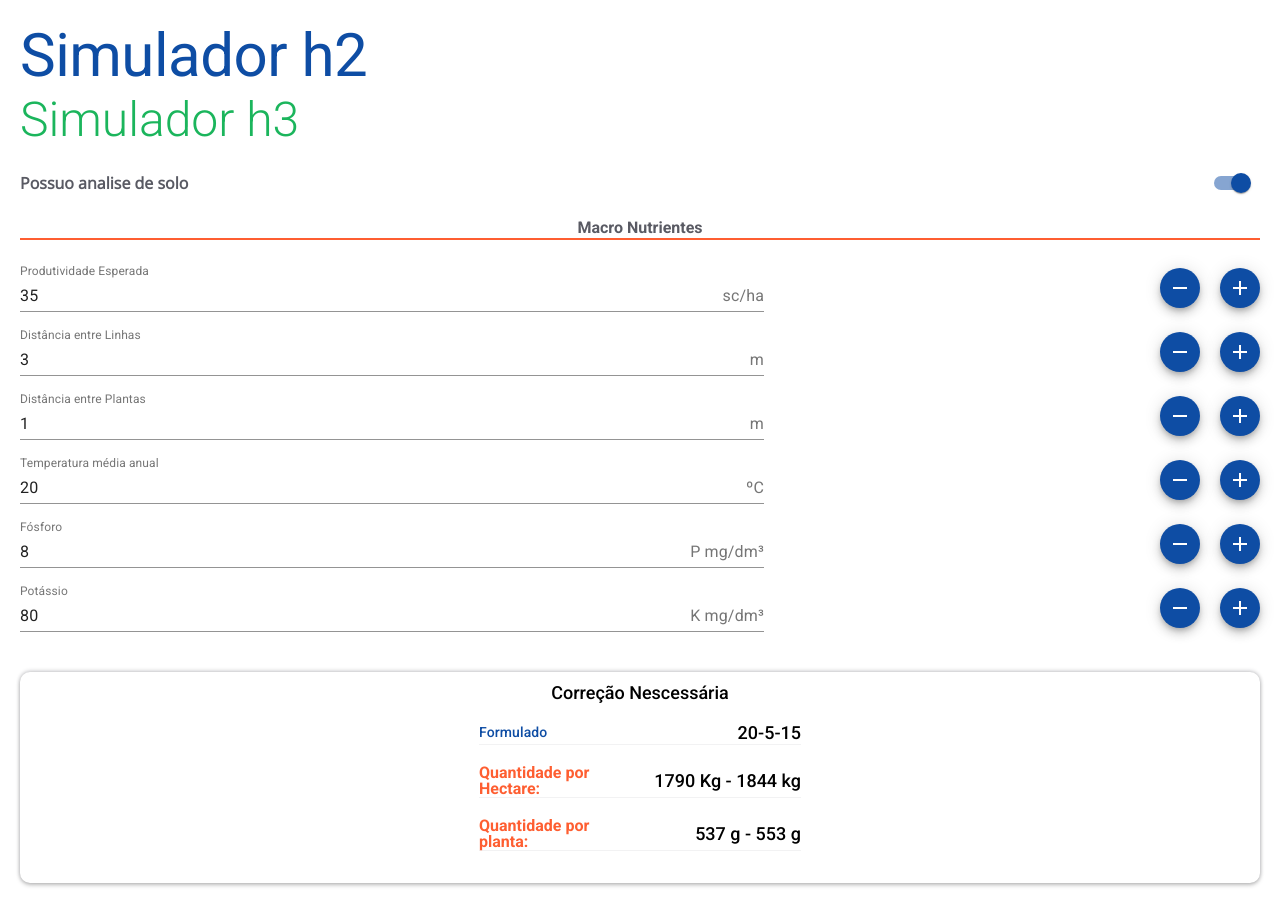
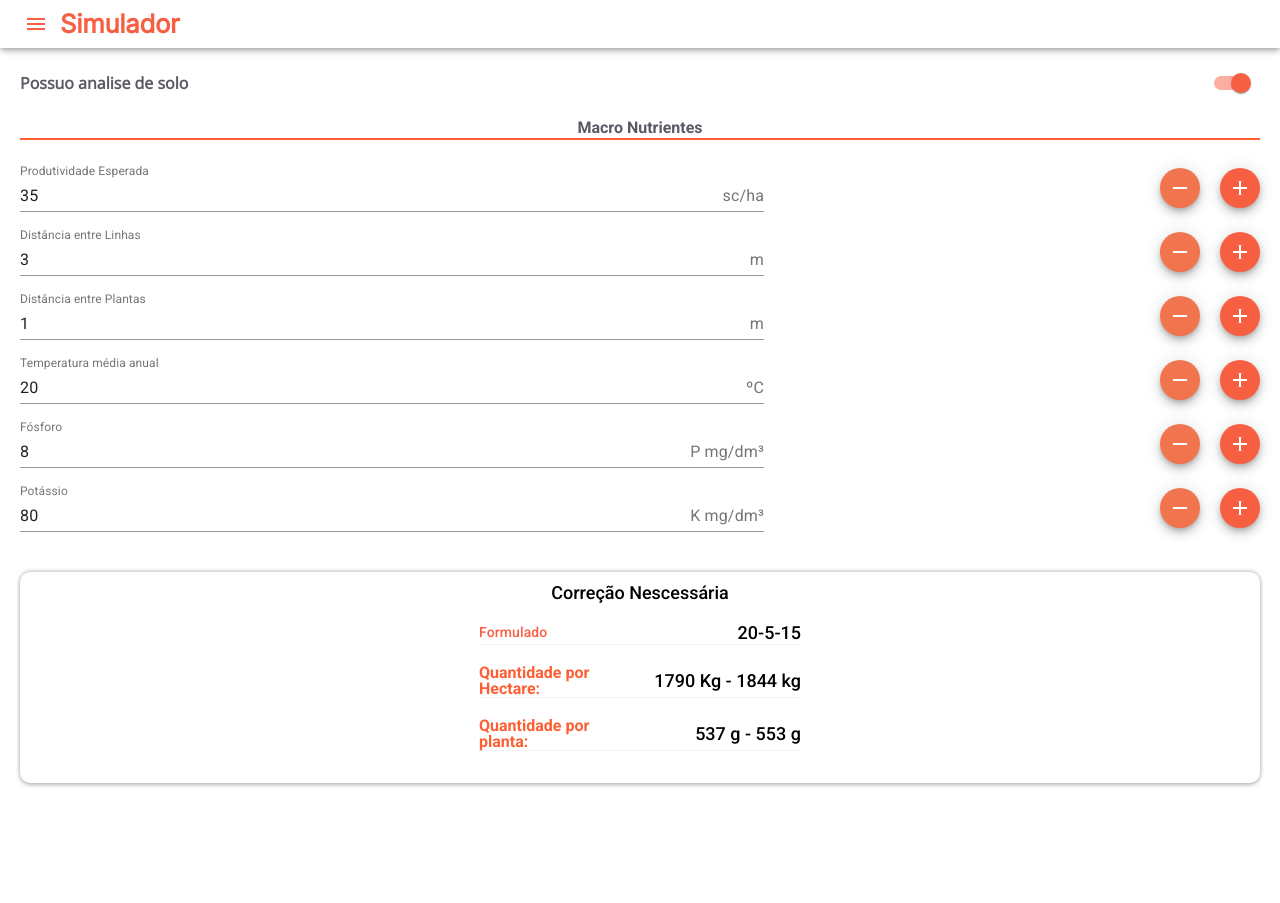
Before and after one commit to camilocoelhogomes/insumos_react, a React (Create React App) app: page / in a window 1280 px wide. After the commit the page ends 831 px from the top, so only its background shows below. Built offline with nearby package versions, Linux system fonts and the light colour scheme.

Commit message:
appbar added

```diff
--- a/package.json
+++ b/package.json
@@ -11,6 +11,7 @@
     "react": "^17.0.2",
     "react-dom": "^17.0.2",
     "react-scripts": "4.0.3",
+    "styled-components": "^5.3.1",
     "web-vitals": "^1.1.2"
   },
   "scripts": {
--- a/public/index.html
+++ b/public/index.html
@@ -15,6 +15,10 @@
   <link rel="preconnect" href="https://fonts.gstatic.com" crossorigin>
   <link href="https://fonts.googleapis.com/css2?family=Open+Sans&display=swap" rel="stylesheet">
 
+  <link rel="preconnect" href="https://fonts.googleapis.com">
+  <link rel="preconnect" href="https://fonts.gstatic.com" crossorigin>
+  <link href="https://fonts.googleapis.com/css2?family=Inter&display=swap" rel="stylesheet">
+
   <title>React App</title>
 </head>
 
--- a/src/App.js
+++ b/src/App.js
@@ -4,6 +4,11 @@ import { MuiThemeProvider, createTheme } from '@material-ui/core/styles';
 import npkCalculation from "./formula/npkCalculation";
 import theme from './theme';
 import './App.css';
+import AppBar from '@material-ui/core/AppBar';
+import Toolbar from '@material-ui/core/Toolbar';
+import IconButton from '@material-ui/core/IconButton';
+import MenuIcon from '@material-ui/icons/Menu';
+import styled from 'styled-components';
 
 
 import Calculator from './components/Calculator'
@@ -67,10 +72,20 @@ function App() {
 	}
 
 	return (
+
 		<div className='root'>
 			<MuiThemeProvider theme={theme}>
-				<Typography color='primary' variant='h2'>Simulador h2</Typography>
-				<Typography color='secondary' variant='h3'>Simulador h3</Typography>
+				<AppBar position="fixed" color='inherit'>
+					<Toolbar variant="dense">
+						<IconButton edge="start" color="primary" aria-label="menu">
+							<MenuIcon />
+						</IconButton>
+						<Typography variant="h2" color="primary">
+							Simulador
+						</Typography>
+					</Toolbar>
+				</AppBar>
+				<Main>
 					<div className='solo-analisys'>
 						<p className='solo-analisys-label'>Possuo analise de solo</p>
 						<Switch
@@ -92,12 +107,17 @@ function App() {
 					<Output
 						formula={formula}
 					/>
+				</Main>
 			</MuiThemeProvider>
 		</div>
 	);
 }
 
 export default App;
+
+const Main = styled.main`
+	padding: 48px 20px;
+`
 
 const library = [
 	{
--- a/src/components/CalculatorInput.js
+++ b/src/components/CalculatorInput.js
@@ -26,7 +26,7 @@ const CalculatorInput = ({ input, name, hasSoloAnalisys, changeInput, decInput,
                 />
             </div>
             <div className='input-change-buttons'>
-                <Fab onClick={() => decInput(name)} size='small' color='primary'>
+                <Fab onClick={() => decInput(name)} size='small' color='secondary'>
                     <Remove
                         style={{ color: '#FFFFFF' }}
                     />
--- a/src/index.css
+++ b/src/index.css
@@ -45,6 +45,3 @@ table {
 * {
     box-sizing: border-box;
 }
-body {
-    padding: 20px;
-}
--- a/src/theme.js
+++ b/src/theme.js
@@ -3,8 +3,9 @@ import { createTheme } from '@material-ui/core/styles';
 const theme = createTheme({
     typography: {
         h2: {
-            fontSize: '60px',
-            fontWeight: 400,
+            fontSize: '25.6px',
+            fontWeight: 600,
+            fontFamily: 'Inter',
         },
         h3: {
             fontSize: '48px',
@@ -13,10 +14,10 @@ const theme = createTheme({
     },
     palette: {
         primary: {
-            main: '#0E4DA4'
+            main: '#F75F43'
         },
         secondary: {
-            main: '#1BB55C'
+            main: '#F0754F'
         }
     }
 });
```
Also changed, not shown: src/App.css (line endings or trailing spaces), 1 other file (tests, documents, lock files or other folders). Lines whose indentation alone changed are shown as unchanged.
